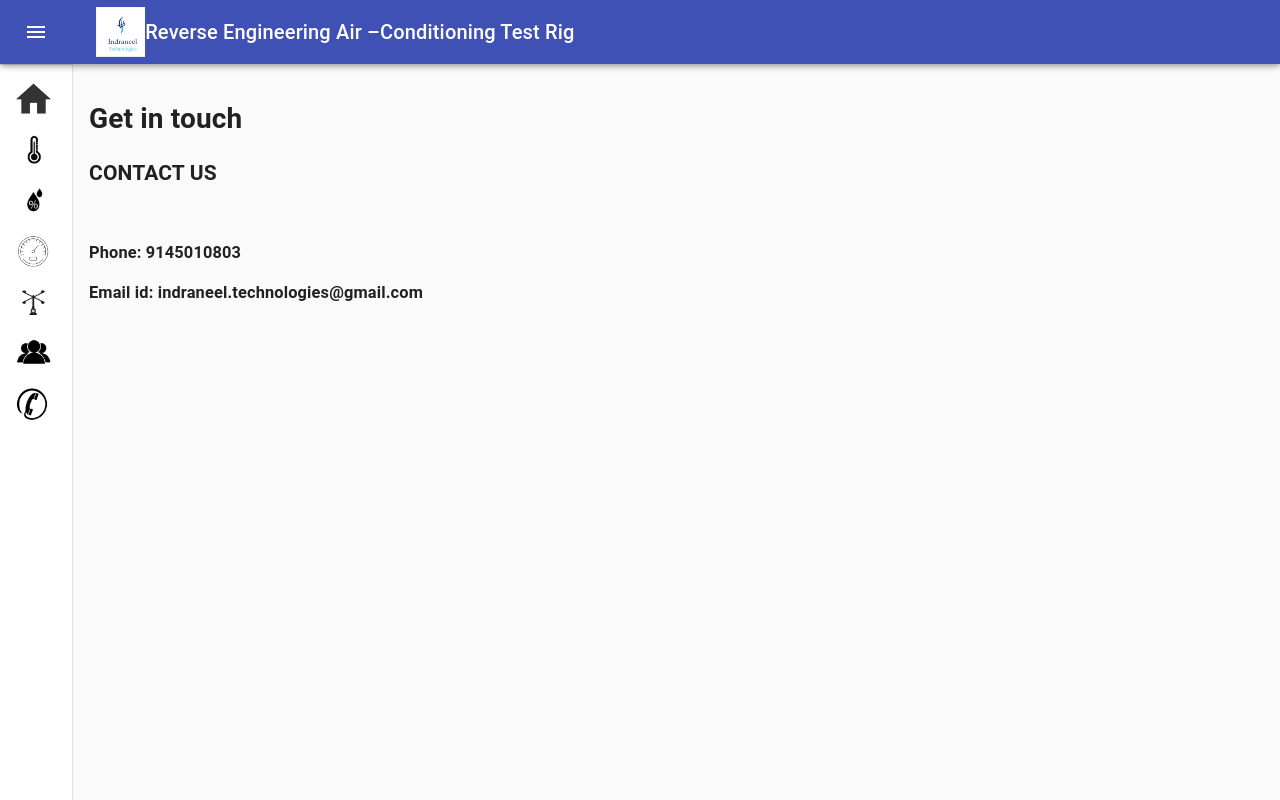
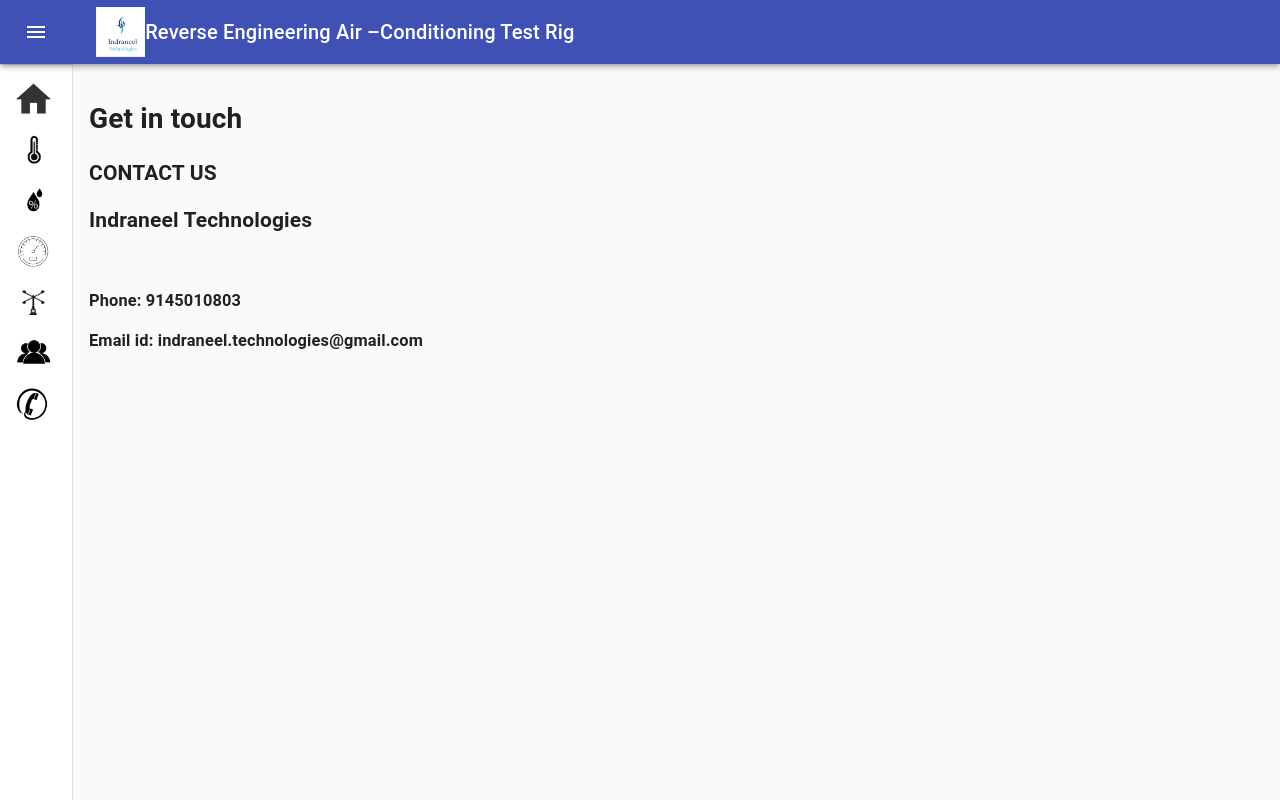
Before and after one commit to VishalNimase/Dashboard, a React (Create React App) app: page /ContactUs in a window 1280 px wide. Built offline with nearby package versions, Linux system fonts and the light colour scheme.

Commit message:
contact us

```diff
--- a/src/component/ContactUs.js
+++ b/src/component/ContactUs.js
@@ -7,6 +7,7 @@
         <div>
             <h2>
             CONTACT US<br></br></h2>
+            <h2>Indraneel Technologies</h2>
             <br></br>
 	<h3>Phone: 9145010803</h3>
 	<h3>Email id: indraneel.technologies@gmail.com </h3>
```
